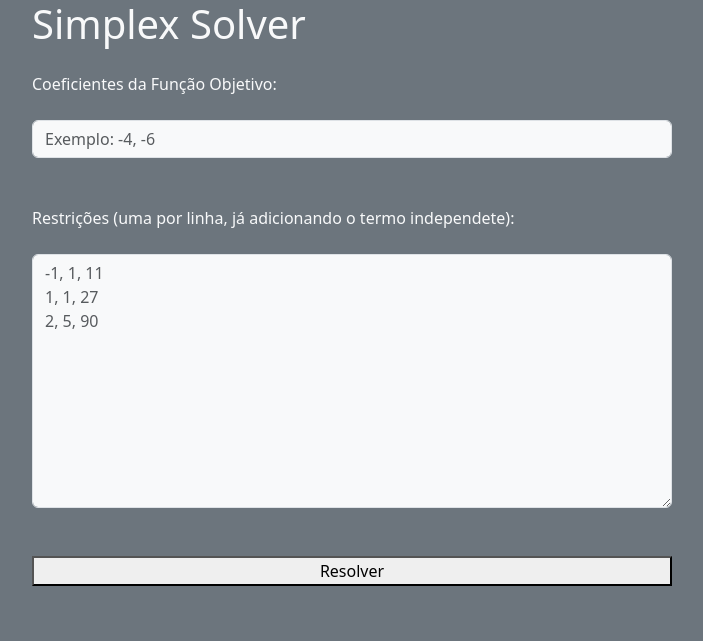
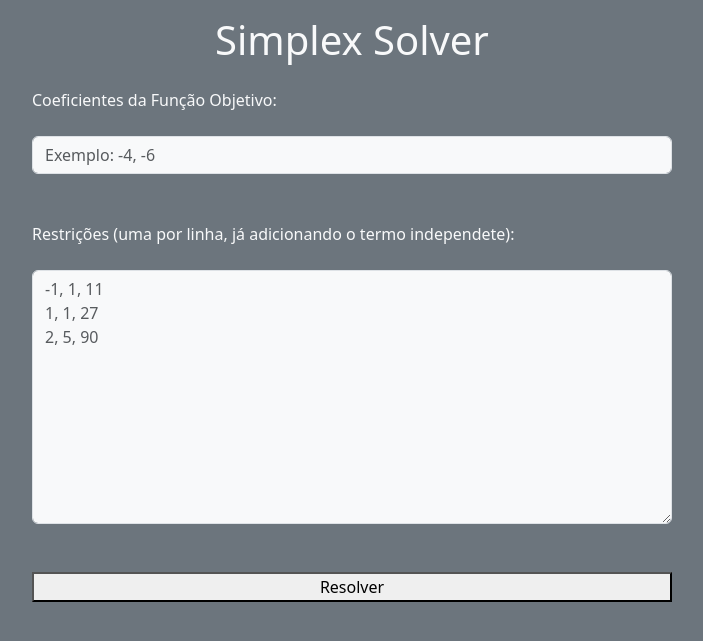
Before and after one commit to aojoaojo/IDP, a Python web app: template modelo-e-otimizacao-de-algoritmo/templates/index.html in a window 1280 px wide. Shown: the top 641 px of the page, without its empty margins (288-991 px from the left). Run offline with Jinja, Linux system fonts and the light colour scheme; the template is opened without the code that fills it, so the values that code supplies are empty.

Commit message:
estilizando css

```diff
--- a/modelo-e-otimizacao-de-algoritmo/templates/index.html
+++ b/modelo-e-otimizacao-de-algoritmo/templates/index.html
@@ -7,8 +7,8 @@
     <title>Simplex Solver</title>
 </head>
 <body class="d-flex justify-content-center bg-secondary text-light">
-    <div class="d-flex flex-column gap-3" style="width: 50%;">
-        <h1>Simplex Solver</h1>
+    <div class="d-flex flex-column gap-3 mt-3" style="width: 50%;">
+        <h1 class="h1 d-flex justify-content-center">Simplex Solver</h1>
         <form method="POST" class="d-flex justify-content-center flex-column">
             <label for="funcao_objetivo">Coeficientes da Função Objetivo:</label><br>
             <input class="form-control bg-light" type="text" id="funcao_objetivo" name="funcao_objetivo" placeholder="Exemplo: -4, -6"><br><br>
@@ -25,8 +25,7 @@
             {% for linha in tabela %}
             <tr>
                 {% for coluna in linha %}
-                <!-- coluna com 4 casas decimais e 4 espaços separando cada coluna -->
-                <td>{{ coluna|round(4) }}</td>
+                    <td>{{ coluna|round(4) }}</td>
                 {% endfor %}
             </tr>
             {% endfor %}
```
